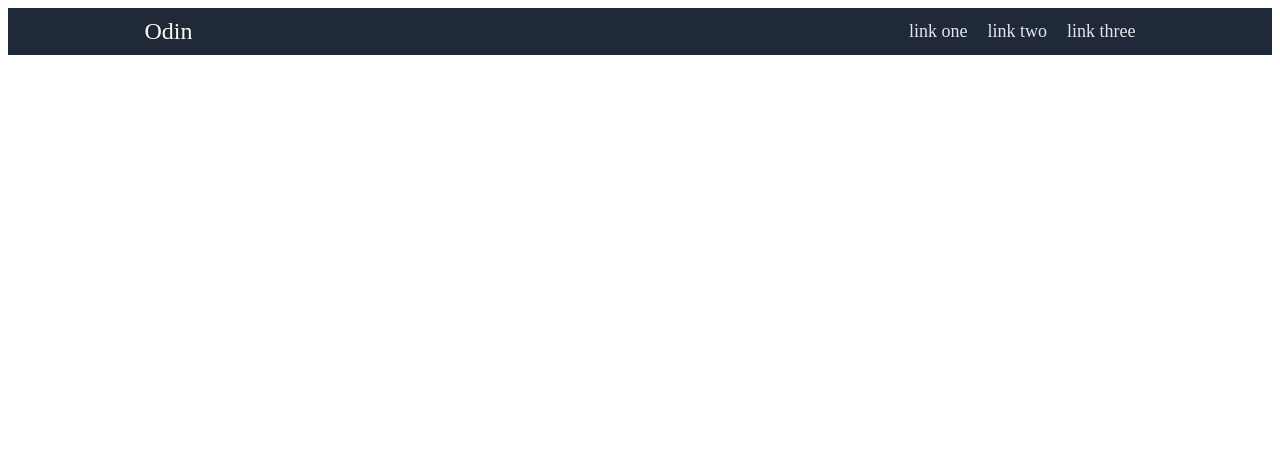
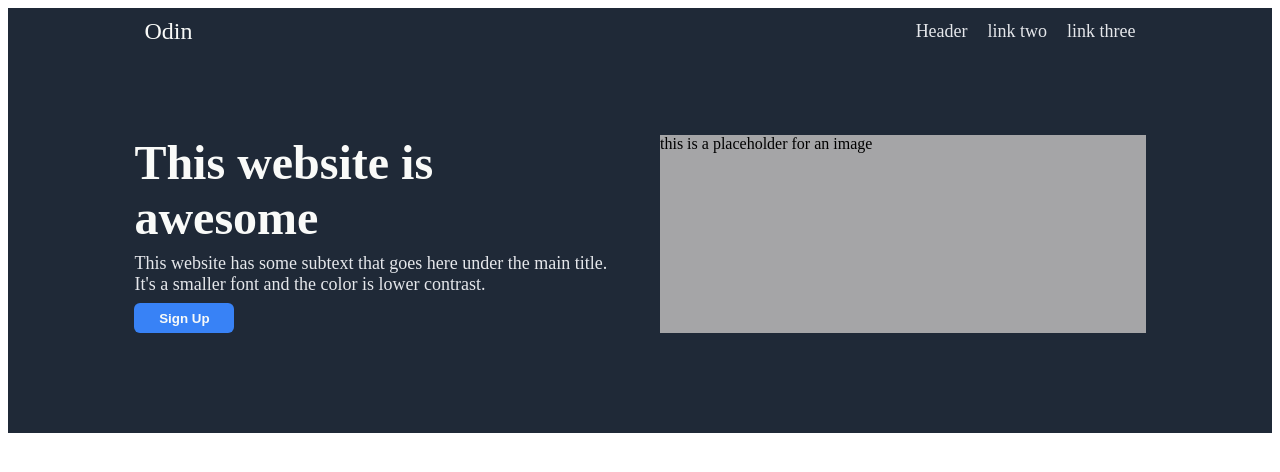
Before and after one commit to SaurabhGurjar/cats-and-dogs, a plain HTML site: page index.html in a window 1280 px wide. Drawn offline with Linux system fonts and the light colour scheme.

Commit message:
Create and style hero content section

```diff
--- a/index.html
+++ b/index.html
@@ -16,11 +16,27 @@
                 </div>
 
                 <div class="link-container">
-                    <a href="#">link one</a>
+                    <a href="#header">Header</a>
                     <a href="#">link two</a>
                     <a href="#">link three</a>
                 </div>
             </nav>
+
+            <div class="hero-content" id="header">
+                <div class="left-section">
+                    <h1>
+                        This website is awesome
+                    </h1>
+
+                    <p>
+                        This website has some subtext that goes here under the main title. It's a smaller font and the color is lower contrast.
+                    </p>
+
+                    <button class="signup">Sign Up</button>
+                </div>
+
+                <div class="right-section">this is a placeholder for an image</div>
+            </div>
         </div>
     </div>
 </body>
--- a/styles.css
+++ b/styles.css
@@ -8,6 +8,7 @@
 .header {
     display: flex;
     flex: 1;
+    flex-direction: column;
     max-width: 80%;
 }
 
@@ -44,3 +45,51 @@ a {
     align-items: center;
     gap: 20px;
 }
+
+.hero-content {
+    display: flex;
+    flex: 1;
+    align-items: center;
+    gap: 40px;
+    padding: 80px 0 100px 0;
+}
+
+.left-section {
+    display: flex;
+    flex: 1;
+    flex-direction: column;
+}
+
+h1 {
+    font-size: 48px;
+    font-weight: bolder;
+    color: #f9faf8;
+    margin: 0 0 8px 0;
+    padding: 0;
+}
+
+p {
+    font-size: 18px;
+    color: #e5e7eb;
+    margin: 0;
+    padding: 0;
+}
+
+.signup {
+    background-color: #3882f6;
+    color: #f9faf8;
+    width: 100px;
+    height: 30px;
+    border-radius: 6px;
+    border: none;
+    font-weight: 700;
+    margin-top: 8px;
+}
+
+.right-section {
+    display: flex;
+    flex: 1;
+    width: 50%;
+    height: 100%;
+    background-color: #a5a5a7;
+}
```
